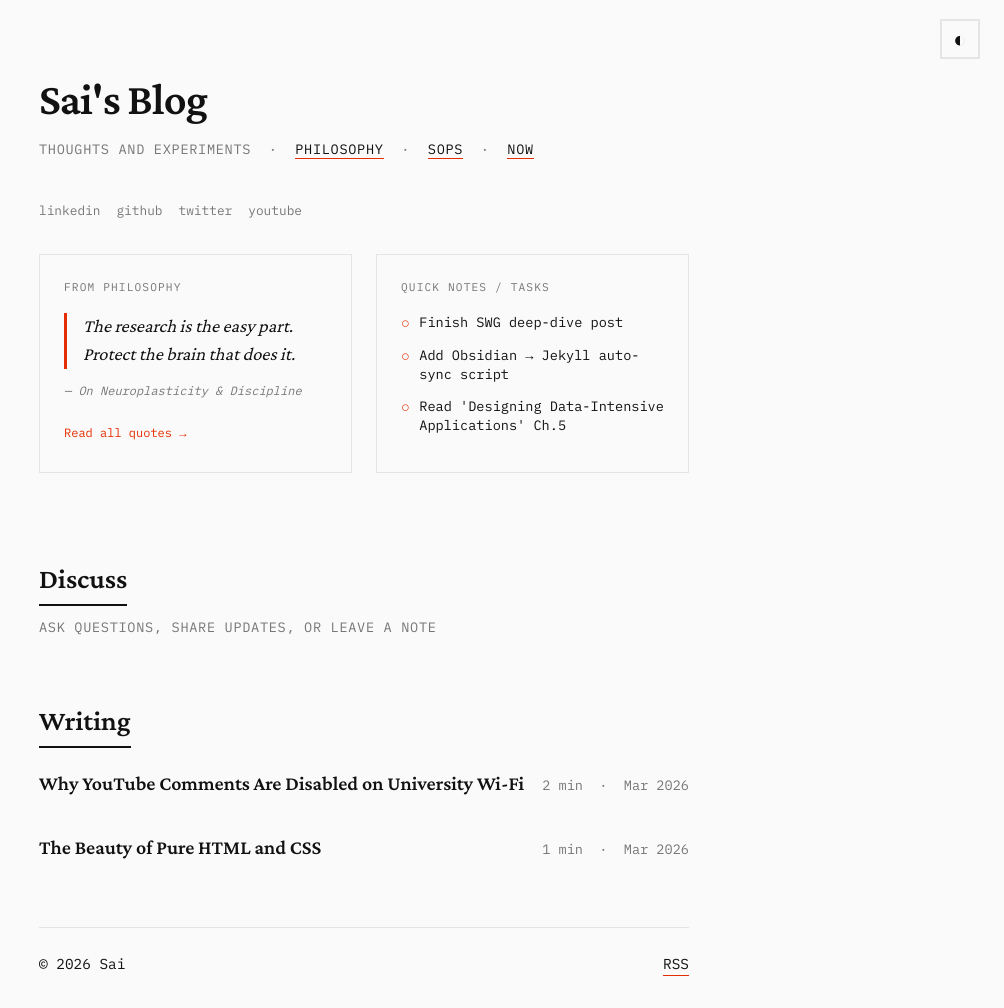
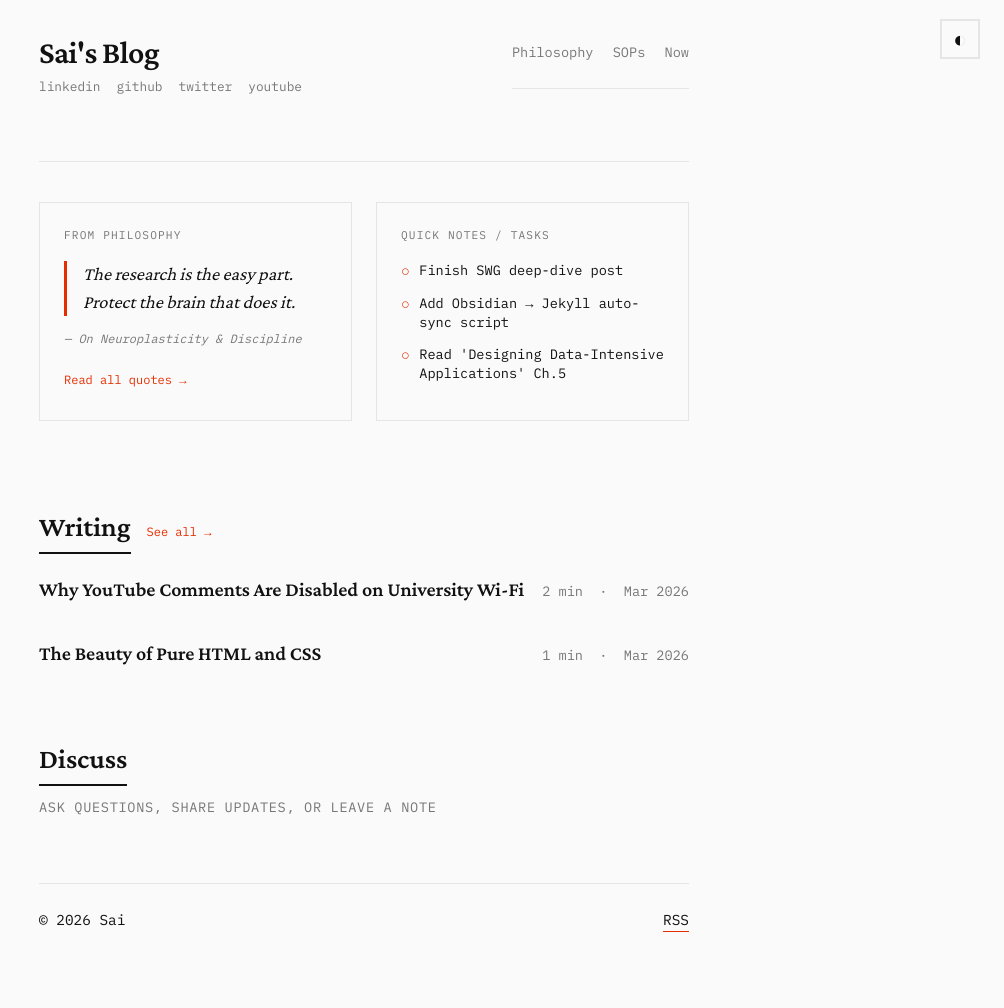
Before and after one commit to Sai21112000/sai21112000.github.io, a Jekyll site: the page built from index.md, in a window 1280 px wide. Shown: the whole page, without its empty margins (276-1280 px from the left). Built offline with Jekyll 4.4.1, drawn with Linux system fonts in a browser that asks for light colours; comment, search, counter and statistics services are not loaded; after the commit the page ends 964 px from its top, so only the background shows below that.

Commit message:
feat: split header layout, reorder Writing above Discuss, add /writing page

```diff
--- a/_layouts/home.html
+++ b/_layouts/home.html
@@ -1,24 +1,21 @@
 ---
 layout: default
 ---
-<header class="animate-enter">
-    <h1><a href="{{ '/' | relative_url }}">Sai's Blog</a></h1>
-    <p class="meta">
-        Thoughts and Experiments &nbsp;·&nbsp;
-        <a href="{{ '/philosophy.html' | relative_url }}">Philosophy</a> &nbsp;·&nbsp;
-        <a href="{{ '/sops.html' | relative_url }}">SOPs</a> &nbsp;·&nbsp;
+<header class="site-header animate-enter">
+    <div class="header-left">
+        <h1><a href="{{ '/' | relative_url }}">Sai's Blog</a></h1>
+        <p class="social-row">
+            <a href="https://www.linkedin.com/in/vaidyasai/" target="_blank" rel="noopener noreferrer" class="social-linkedin">linkedin</a>
+            <a href="https://github.com/Sai21112000" target="_blank" rel="noopener noreferrer" class="social-github">github</a>
+            <a href="https://x.com/vaidyasaiteja" target="_blank" rel="noopener noreferrer" class="social-twitter">twitter</a>
+            <a href="https://www.youtube.com/@saitejavaidya/streams" target="_blank" rel="noopener noreferrer" class="social-youtube">youtube</a>
+        </p>
+    </div>
+    <nav class="header-nav">
+        <a href="{{ '/philosophy.html' | relative_url }}">Philosophy</a>
+        <a href="{{ '/sops.html' | relative_url }}">SOPs</a>
         <a href="{{ '/now.html' | relative_url }}">Now</a>
-    </p>
-    <p class="social-row">
-        <a href="https://www.linkedin.com/in/vaidyasai/" target="_blank" rel="noopener noreferrer"
-            class="social-linkedin">linkedin</a>
-        <a href="https://github.com/Sai21112000" target="_blank" rel="noopener noreferrer"
-            class="social-github">github</a>
-        <a href="https://x.com/vaidyasaiteja" target="_blank" rel="noopener noreferrer"
-            class="social-twitter">twitter</a>
-        <a href="https://www.youtube.com/@saitejavaidya/streams" target="_blank" rel="noopener noreferrer"
-            class="social-youtube">youtube</a>
-    </p>
+    </nav>
 </header>
 
 {{ content }}
@@ -34,7 +31,7 @@ layout: default
 
     <!-- Block 2: Quick Notes / Checklist -->
     <div class="home-card checklist-card">
-        <span class="card-label">Quick Notes / Tasks </span>
+        <span class="card-label">Quick Notes / Tasks</span>
         <ul class="checklist">
             {% for task in page.tasks %}
             <li class="{% if task.done %}checked{% endif %}">
@@ -46,8 +43,23 @@ layout: default
     </div>
 </div>
 
+<section class="animate-enter" style="animation-delay: 0.15s;">
+    <div class="section-header">
+        <h2>Writing</h2>
+        <a href="{{ '/writing.html' | relative_url }}" class="card-link">See all →</a>
+    </div>
+    <ul class="post-list" id="post-list">
+        {% for post in site.posts %}
+        <li data-url="{{ post.url | relative_url }}">
+            <a href="{{ post.url | relative_url }}">{{ post.title }}</a>
+            <span class="post-date">{{ post.content | number_of_words | divided_by: 200 | at_least: 1 }} min &nbsp;·&nbsp; {{ post.date | date: "%b %Y" }}</span>
+        </li>
+        {% endfor %}
+    </ul>
+</section>
+
 <!-- Comments via GitHub Discussions -->
-<section class="animate-enter" style="animation-delay: 0.15s;">
+<section class="animate-enter" style="animation-delay: 0.2s;">
     <h2>Discuss</h2>
     <p class="meta" style="margin-top: -0.5rem; margin-bottom: 1.5rem;">Ask questions, share updates, or leave a note</p>
     <script src="https://giscus.app/client.js"
@@ -65,18 +77,6 @@ layout: default
         crossorigin="anonymous"
         async>
     </script>
-</section>
-
-<section class="animate-enter" style="animation-delay: 0.2s;">
-    <h2>Writing</h2>
-    <ul class="post-list" id="post-list">
-        {% for post in site.posts %}
-        <li data-url="{{ post.url | relative_url }}">
-            <a href="{{ post.url | relative_url }}">{{ post.title }}</a>
-            <span class="post-date">{{ post.content | number_of_words | divided_by: 200 | at_least: 1 }} min &nbsp;·&nbsp; {{ post.date | date: "%b %Y" }}</span>
-        </li>
-        {% endfor %}
-    </ul>
 </section>
 
 <footer class="animate-enter" style="animation-delay: 0.3s;">
--- a/assets/style.css
+++ b/assets/style.css
@@ -81,6 +81,101 @@ h1, h2, h3 {
 h1 {
     font-size: 2.8rem;
     letter-spacing: -0.02em;
+}
+
+/* Site Header — Split Top Bar */
+.site-header {
+    display: flex;
+    justify-content: space-between;
+    align-items: flex-start;
+    margin-bottom: 2.5rem;
+    padding-bottom: 1.5rem;
+    border-bottom: 1px solid var(--border);
+}
+.site-header h1 {
+    margin: 0 0 0.3rem 0;
+    font-size: 2rem;
+}
+.header-left .social-row {
+    margin-bottom: 0;
+}
+.header-nav {
+    display: flex;
+    gap: 1.2rem;
+    font-family: 'IBM Plex Mono', monospace;
+    font-size: 0.85rem;
+    padding-top: 0.6rem;
+}
+.header-nav a {
+    color: var(--text-meta);
+    border-bottom-color: transparent;
+}
+.header-nav a:hover {
+    color: var(--text);
+    border-bottom-color: var(--accent);
+}
+@media (max-width: 500px) {
+    .site-header {
+        flex-direction: column;
+        gap: 1rem;
+    }
+    .header-nav {
+        padding-top: 0;
+    }
+}
+
+/* Section Header — inline with link */
+.section-header {
+    display: flex;
+    align-items: baseline;
+    gap: 1rem;
+    margin-bottom: 0;
+}
+.section-header h2 {
+    margin-bottom: 1.2rem;
+}
+
+/* Writing Page Entries */
+.writing-entry {
+    margin-bottom: 2rem;
+    padding-bottom: 1.5rem;
+    border-bottom: 1px solid var(--border);
+}
+.writing-entry:last-child {
+    border-bottom: none;
+}
+.writing-title {
+    font-size: 1.3rem;
+    font-weight: 600;
+    border-bottom: none;
+}
+.writing-title:hover {
+    color: var(--accent);
+}
+.writing-meta {
+    font-family: 'IBM Plex Mono', monospace;
+    font-size: 0.8rem;
+    color: var(--text-meta);
+    margin-top: 0.3rem;
+    display: flex;
+    gap: 1.5rem;
+}
+.writing-desc {
+    margin-top: 0.5rem;
+    margin-bottom: 0;
+    color: var(--text-meta);
+    font-size: 1rem;
+}
+.writing-tags {
+    margin-top: 0.5rem;
+    display: flex;
+    gap: 0.5rem;
+    flex-wrap: wrap;
+}
+.writing-tags .tag {
+    font-family: 'IBM Plex Mono', monospace;
+    font-size: 0.75rem;
+    color: var(--text-meta);
 }
 
 h2 {
```
Also changed, not shown: writing.md (added, +25 -0 lines).
